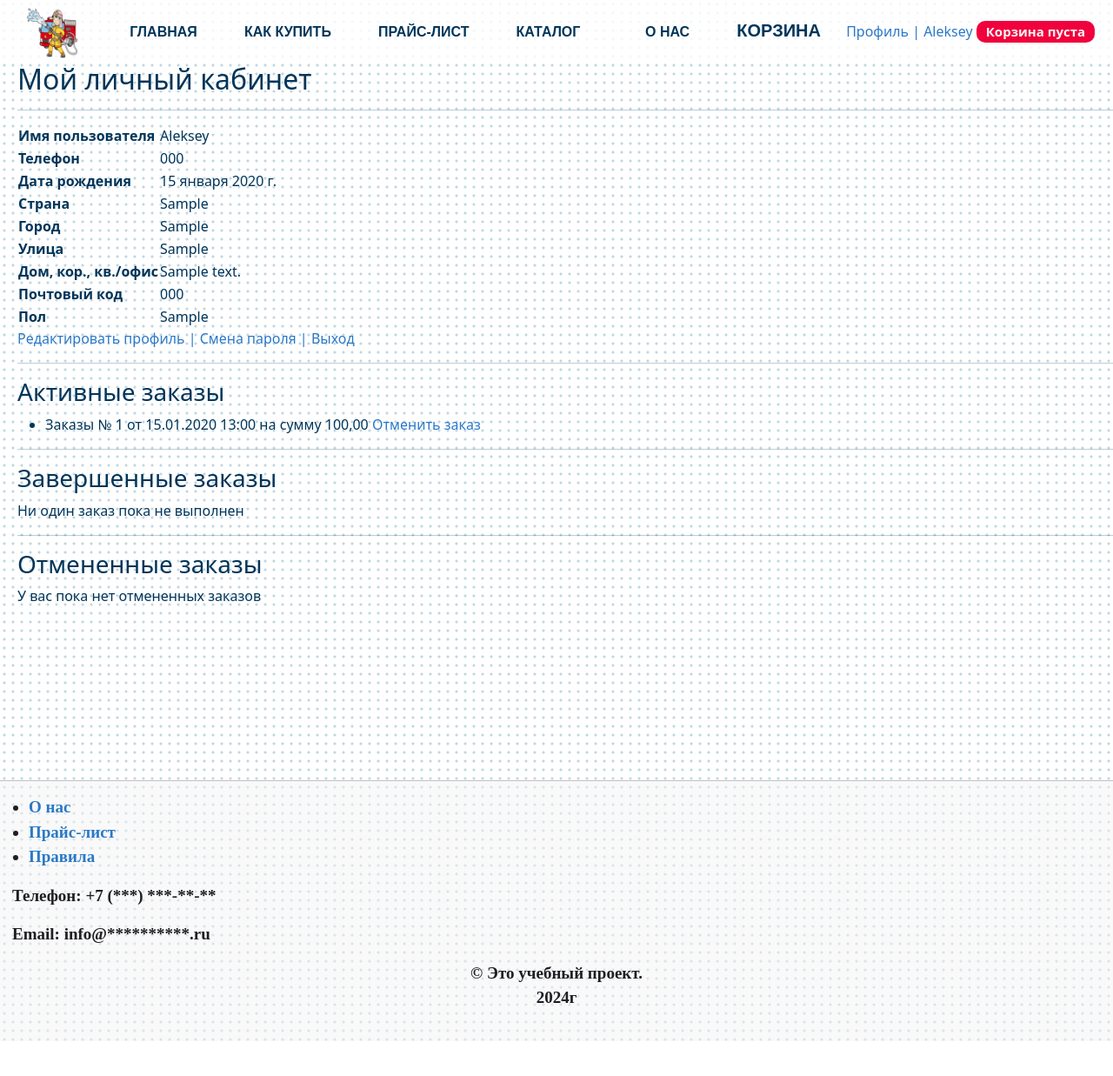
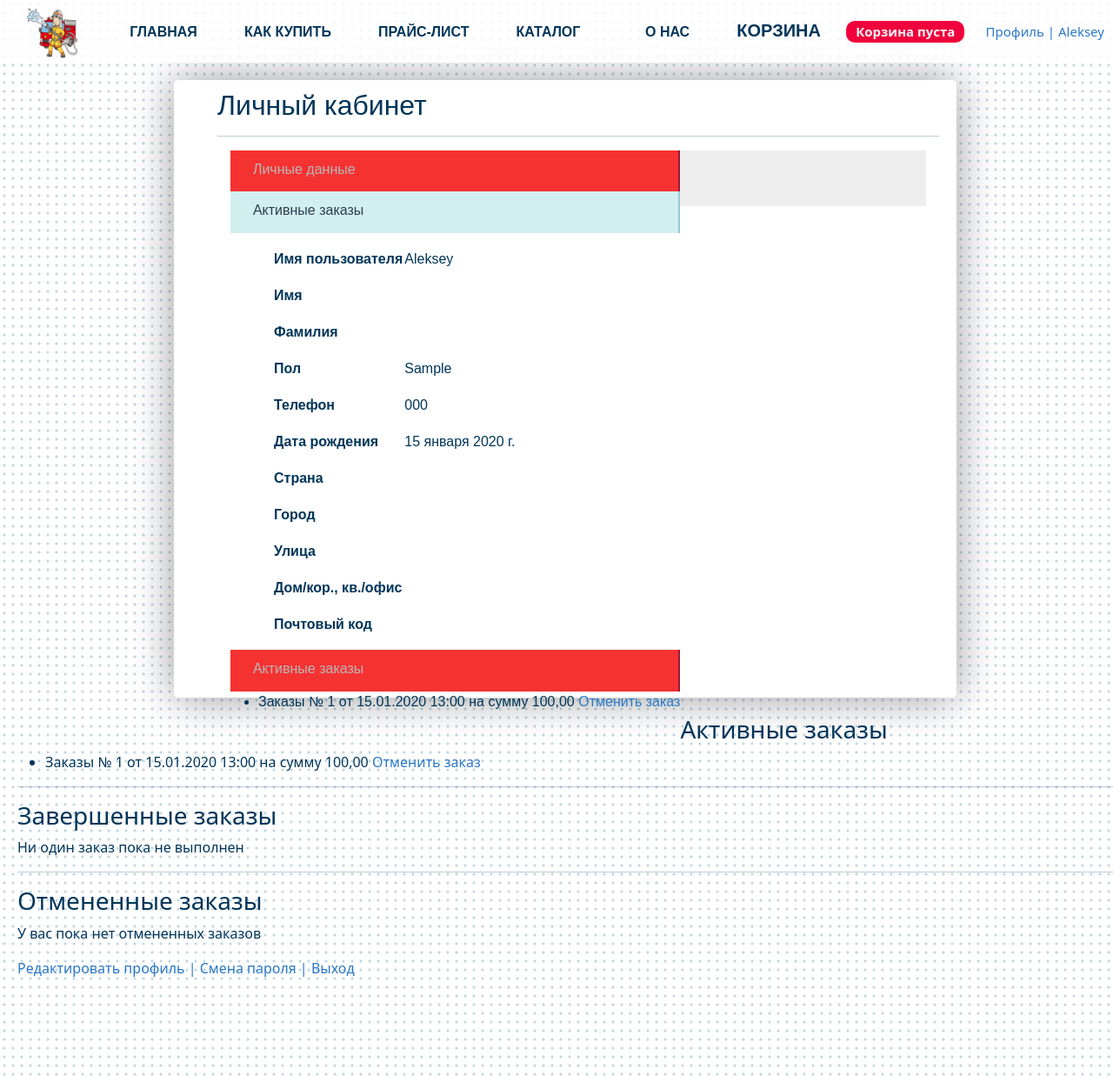
Before and after one commit to Aleksey1832/aleksey_shop, a Django app: page /accounts/profile/ in a window 1280 px wide. Shown: the top 1237 px of the page at 87% size. Before the commit the page ends 1197 px from the top, so only its background shows below. Run offline with Django 5.2, Linux system fonts and the light colour scheme; a user stored in the database is signed in; tables that the repository leaves empty hold one stand-in row (values such as "Sample post").

Commit message:
02.12.2024 новый класс Address в accounts/models и создание класса AddressForm в accounts/forms

```diff
--- a/accounts/templates/registration/profile.html
+++ b/accounts/templates/registration/profile.html
@@ -5,13 +5,41 @@
 
 {% block content %}
 
-  <div class="">
-    <h2>Мой личный кабинет</h2>
+
+
+  <div class="profile_container">
+    <h2>Личный кабинет</h2>
     <hr>
-    <table>
+
+    <div class="wrapper">
+      <div class="tabs">
+              <div class="tab">
+                <input type="radio" name="css-tabs" id="tab-1" checked class="tab-switch">
+                <label for="tab-1" class="tab-label">Личные данные</label>
+                <input type="radio" name="css-tabs" id="tab-2" checked class="tab-switch">
+                <label for="tab-2" class="tab-label">Активные заказы</label>
+
+
+
+
+
+{#                  <div class="container_table">#}
+                    <table class="container_table">
                       <tr>
                         <th>Имя пользователя</th>
                         <td>{{ user.username  }}</td>
+                      </tr>
+                      <tr>
+                        <th>Имя</th>
+                        <td>{{ user.first_name }}</td>
+                      </tr>
+                      <tr>
+                        <th>Фамилия</th>
+                        <td>{{ user.last_name }}</td>
+                      </tr>
+                      <tr>
+                        <th>Пол</th>
+                        <td>{{ user.profile.gender }}</td>
                       </tr>
                       <tr>
                         <th>Телефон</th>
@@ -34,23 +62,49 @@
                         <td>{{ user.profile.street }}</td>
                       </tr>
                       <tr>
-        <th>Дом, кор., кв./офис</th>
+                        <th>Дом/кор., кв./офис</th>
                         <td>{{ user.profile.address }}</td>
                       </tr>
                       <tr>
                         <th>Почтовый код</th>
                         <td>{{ user.profile.postal_code }}</td>
                       </tr>
-      <tr>
-        <th>Пол</th>
-        <td>{{ user.profile.gender }}</td>
-      </tr>
                     </table>
 
-  <a href="{% url 'accounts:edit_profile' %}">Редактировать профиль |</a>
-  <a href="{% url 'accounts:change_password_view' %}">Смена пароля |</a>
-  <a href="{% url 'accounts:logout_view' %}">Выход</a>
-  <hr>
+
+
+
+
+
+
+
+
+              <div class="tab">
+                    <input type="radio" name="css-tabs" id="tab-2" class="tab-switch">
+                    <label for="tab-2" class="tab-label">Активные заказы</label>
+
+                  <div class="container_table">
+                    {% for order in active_orders %}
+                    <ul>
+                      <li>
+                        Заказы № {{ order.id }} от {{ order.created_at|date:"d.m.Y H:i" }} на сумму {{ order.get_total_cost }}
+                          <a href="{% url 'orders:cancel_order' order.id %}">Отменить заказ</a>
+                      </li>
+                    </ul>
+                      {% empty %}
+                        <p> У вас пока нет заказов </p>
+                    {% endfor %}
+                  </div>
+              </div>
+            </div>
+
+
+
+      </div>
+    </div>
+  </div>
+
+
     <h3>Активные заказы</h3>
       {% for order in active_orders %}
       <ul>
@@ -84,6 +138,10 @@
         {% empty %}
           <p> У вас пока нет отмененных заказов </p>
       {% endfor %}
+
+      <div>
+        <a href="{% url 'accounts:edit_profile' %}">Редактировать профиль |</a>
+        <a href="{% url 'accounts:change_password_view' %}">Смена пароля |</a>
+        <a href="{% url 'accounts:logout_view' %}">Выход</a>
       </div>
-
 {% endblock %}
--- a/accounts/views.py
+++ b/accounts/views.py
@@ -58,7 +58,7 @@
             return redirect('accounts:login_view')
     else:
         form = CustomUserCreationForm()
-    return render(request, 'registration/registration.html', {"form": form})
+    return render(request, 'registration/registration.html', {'form': form})
 
 
 @login_required
--- a/orders/forms.py
+++ b/orders/forms.py
@@ -25,4 +25,8 @@
     def __init__(self, *args, **kwargs):
         super(OrderCreateForm, self).__init__(*args, **kwargs)
         for field_name in self.fields:
-            self.fields[field_name].widget.attrs.update({'class': 'form-control', 'autofocus': 'autofocus'})
+            self.fields[field_name].widget.attrs.update(
+                {
+                    'class': 'form-control',
+                    'autofocus': 'autofocus'
+                })
--- a/orders/templates/orders/order/create.html
+++ b/orders/templates/orders/order/create.html
@@ -7,12 +7,12 @@
 
    <div class="info_order">
     <h3>Доставка товара</h3>
-    <hr>
-    <p> Ваш заказ: № {{ order.id }} </p>
+    <hr class="hr-shelf">
+    <h6 style="text-decoration: underline;"> Оформление заказа</h6>
     <p> В вашей корзине: {{ total_items }} {{ ending_word }} </p>
     <p> На общую сумму: {{ total_price }} ₽ </p>
+    <hr class="hr-shelf">
    </div>
-
 
   <div class="registration_body">
     <div class="registration_container">
--- a/orders/templates/orders/order/success.html
+++ b/orders/templates/orders/order/success.html
@@ -7,8 +7,8 @@
 
 
 <div class="preliminarily">
-  <p> Заказ: № {{ order.id }} </p>
-  <p> {{ total_items }} {{ ending_word }} </p>
+  <p> Заказ: № {{ order.id }} оформлен!</p>
+  <p> В корзине: {{ total_items }} {{ ending_word }} </p>
   <p> Общая сумма: {{ total_price }} ₽ </p>
 
   <form action="{% url 'orders:payment' %}" method="get" target="_blank">
--- a/shop/static/css/style_base.css
+++ b/shop/static/css/style_base.css
@@ -106,6 +106,13 @@
     text-decoration: none;
 }
 
+/* стиль для ссылки на личный кабинет "profile_link" */
+.profile_link{
+    font-size: 15px;
+    color: #011a2a;
+    padding-left: 20px;
+}
+
 /* подвал общий*/
 footer {
     position: page; /* Подвал как приклеенный */
--- a/shop/static/css/style_order_create.css
+++ b/shop/static/css/style_order_create.css
@@ -76,13 +76,14 @@
     box-shadow: 0 0 0 3px #f35757;
 }
 
-/* формы регистраций для registration.html, change_password.html, edit_profile.html */
+/* формы регистраций для registration.html, change_password.html, edit_profile.html, create.html */
 .registration_body {
     font-family: Arial, sans-serif;
+    position: unset;
     /*background-color: rgb(244, 244, 244, 0.5);*/
 }
 
-.registration_container{
+.registration_container {
     padding: 10px 20px 10px 20px;
     margin: 20px auto;
     width: 600px;
@@ -119,11 +120,21 @@
 }
 
 .registration_bottom:hover {
-  background-color: #45a049;
+    background-color: #45a049;
+}
+
+.hr-shelf {
+    margin: -30px auto 10px;
+    padding: 0;
+    height: 50px;
+    border: none;
+    border-bottom: 1px solid #007df6;
+    box-shadow: 0 20px 20px -20px #333;
+    width: 95%;
 }
 
 /* Вывод предварительно заказа для страницы success.html */
-.preliminarily{
+.preliminarily {
     font-size: 18px;
     text-align: center;
     padding: 10px 20px 10px 20px;
@@ -135,12 +146,12 @@
     box-shadow: 0 0 25px rgba(0, 0, 0, 0.4);
 }
 
-
-.info_order{
-    float: right;
+/* для бокового окна create.html */
+.info_order {
+    /*float: left;*/
     font-size: 12px;
     text-align: center;
-    /*position: absolute;*/
+    position: absolute;
     /*top: 70px;*/
     right: 100px;
     margin: -20px 120px 0 0;
@@ -152,3 +163,132 @@
     border-radius: 5px;
     box-shadow: 0 0 25px rgba(0, 0, 0, 0.4);
 }
+
+ /* для страницы profile.html */
+.profile_container {
+    font-family: Arial, sans-serif;
+    padding: 10px 20px 10px 50px;
+    margin: 20px auto;
+    width: 900px;
+    height: 710px;
+    /*max-width: 900px;*/
+    background-color: #fff;
+    border-radius: 5px;
+    box-shadow: 0 0 50px rgba(0, 0, 0, 0.4);
+}
+
+* {
+    box-sizing: border-box;
+}
+
+/*body {*/
+/*    font-family: "Open Sans";*/
+/*    background: #2c3e50;*/
+/*    color: #ecf0f1;*/
+/*    line-height: 1.618em;*/
+/*}*/
+
+.wrapper {
+    max-width: 50rem;
+    width: 100%;
+    margin: 0 auto;
+}
+
+.tabs {
+    max-width: 50rem;
+    width: 100%;
+    position: relative;
+    margin: 15px 0;
+    background-color: rgba(201, 200, 200, 0.3);
+    height: 4rem;
+}
+
+.tabs > input[type="radio"] {
+    display: none;
+}
+
+.tabs::before,
+.tabs::after {
+    content: "";
+    display: table;
+}
+
+.tabs::after {
+    clear: both;
+}
+
+.tab {
+    float: left;
+}
+
+.tab-switch {
+    display: none;
+}
+
+.tab-label {
+    position: relative;
+    display: block;
+    line-height: 2.75em;
+    height: 3em;
+    padding: 0 1.618em;
+    background-color: rgb(245, 50, 50);
+    border-right: 0.125rem solid #a01636;
+    color: #bbb8b8;
+    cursor: pointer;
+    top: 0;
+    transition: all 0.25s;
+}
+
+.tab-label:hover {
+    top: -0.25rem;
+    transition: top 0.25s;
+}
+
+/*.tab-content {*/
+/*    height: 12rem;*/
+/*    position: absolute;*/
+/*    z-index: 1;*/
+/*    top: 2.75em;*/
+/*    left: 0;*/
+/*    padding: 1.618rem;*/
+/*    background: #fff;*/
+/*    color: #2c3e50;*/
+/*    border-bottom: 0.25rem solid #bdc3c7;*/
+/*    opacity: 0;*/
+/*    transition: all 0.35s;*/
+/*}*/
+
+.tab-switch:checked + .tab-label {
+    background: #d2efef;
+    color: #2c3e50;
+    border-bottom: 0;
+    border-right: 0.125rem solid #98c7d2;
+    transition: all 0.35s;
+    z-index: 1;
+    top: -0.0625rem;
+}
+
+.tab-switch:checked + label + .tab-content {
+    z-index: 2;
+    opacity: 1;
+    transition: all 0.35s;
+}
+
+.container_table table{
+    border-radius: 5px;
+    font-size: 15px;
+    width: 800px; /* Ширина таблицы */
+    border-collapse: collapse;
+    margin: 25px 0 50px 0;
+    font-family: sans-serif;
+    box-shadow: 0 0 20px rgba(0, 0, 0, 0.15);
+    display: none;
+    /*width: 100%;*/
+    /*margin: 0 auto;*/
+}
+
+.container_table th {
+    border-top: 1em solid transparent;
+    padding-left: 50px;
+    border-bottom: 16px solid transparent;
+}
--- a/shop/templates/shop/base.html
+++ b/shop/templates/shop/base.html
@@ -28,7 +28,7 @@
     <nav>
       <div class="three">
         <ul class="top_menu">
-          <li><a href="{% url 'shop:home' %}"><img class="favicon" src="/static/images/favicon.png"></a></li>
+          <li><a href="{% url 'shop:home' %}"><img class="favicon" alt="Упс!" src="/static/images/favicon.png"></a></li>
           <li><a href="{% url 'shop:home' %}">Главная</a></li>
           <li><a href="{% url 'shop:how_buy' %}">Как купить</a></li>
           <li><a href="{% url 'shop:price_list' %}">Прайс-лист</a></li>
@@ -48,15 +48,6 @@
 
           <li><a class="cart_base" href="{% url 'cart:cart_detail' %}">Корзина</a></li>
 
-          <!-- Профиль -->
-          <li>
-            <div class="">
-              {% if user.is_authenticated %}
-                <a href="{% url 'accounts:profile_view' %}">Профиль | {{ user.username }}</a>
-              {% endif %}
-            </div>
-          </li>
-
             <!-- вывод информации из корзины -->
           <li>
             <div class="cart_info">
@@ -67,6 +58,15 @@
                   Корзина пуста
                 {% endif %}
               {% endwith %}
+            </div>
+          </li>
+
+          <!-- Профиль -->
+          <li>
+            <div>
+              {% if user.is_authenticated %}
+                <a class="profile_link" href="{% url 'accounts:profile_view' %}">Профиль | {{ user.username }}</a>
+              {% endif %}
             </div>
           </li>
         </ul>
```
Also changed, not shown: accounts/forms.py (+29 -27 lines), accounts/models.py (+32 -5 lines), orders/views.py (+31 -13 lines), accounts/migrations/0001_initial.py. Lines whose indentation alone changed are shown as unchanged.
